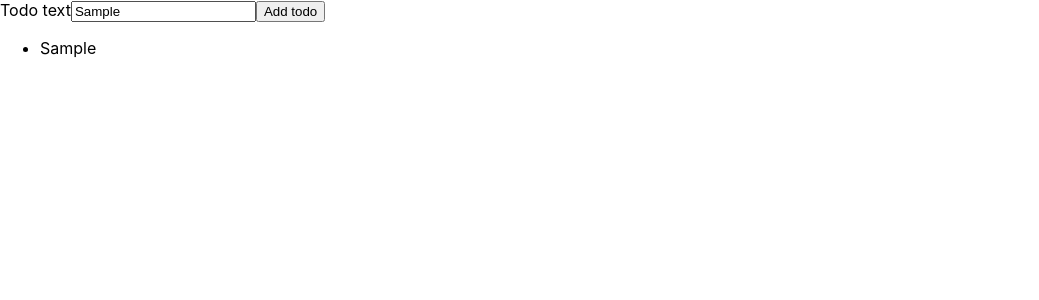
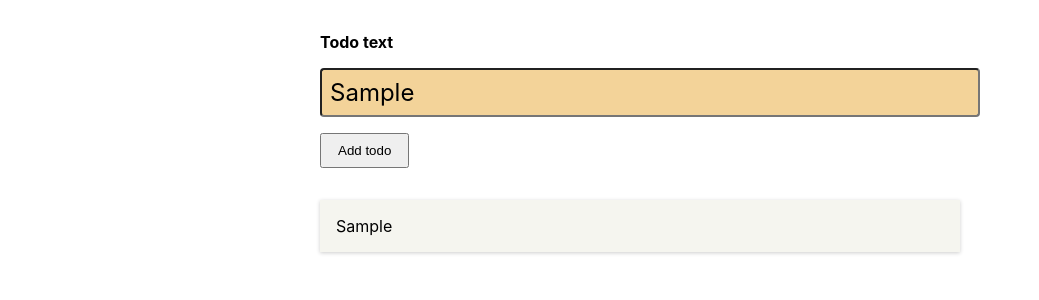
Before and after one commit to jazmindestefano/todo-list-ts, a React (Create React App) app: page / in a window 1280 px wide. Both pictures are taken after typing "Sample" into the empty fields and a click on the button "Add todo". Shown: the top 300 px of the page, without its empty margins (0-1039 px from the left). Built offline with nearby package versions, Linux system fonts and the light colour scheme.

Commit message:
create css file and add it to tsx file

```diff
--- /dev/null
+++ b/src/components/NewTodo.module.css
@@ -0,0 +1,25 @@
+.form {
+    width: 40rem;
+    margin: 2rem auto;
+}
+
+.form label {
+    display: 'block';
+    font-weight: bold;
+    margin-bottom: 0.5rem;
+}
+
+.form input {
+    display: block;
+    width: 100%;
+    font: inherit;
+    font-size: 1.5rem;
+    padding: 0.5rem;
+    border-radius: 4px;
+    margin: 1rem 0;
+    background-color: rgb(243, 211, 153);
+}
+
+.form button {
+    padding: 0.5rem 1rem;
+}
--- a/src/components/NewTodo.tsx
+++ b/src/components/NewTodo.tsx
@@ -1,4 +1,5 @@
-import { useRef } from "react";
+import React, { useRef } from "react";
+import newTodoCss from './NewTodo.module.css';
 
 const NewTodo: React.FC<{onAddTodo: (text: string) => void }> = (props) => {
     const todoTextInputRef = useRef<HTMLInputElement>(null);
@@ -14,7 +15,7 @@ const NewTodo: React.FC<{onAddTodo: (text: string) => void }> = (props) => {
     };
 
     return(
-        <form onSubmit={submitHandler}>
+        <form onSubmit={submitHandler} className={newTodoCss.form}>
             <label htmlFor="text">Todo text</label>
             <input type="text" id="text" ref={todoTextInputRef}/>
             <button>Add todo</button>
--- /dev/null
+++ b/src/components/TodoItem.module.css
@@ -0,0 +1,6 @@
+.item {
+    margin: 1rem 0;
+    box-shadow: 0 1px 4px rgba(0, 0, 0, 0.2);
+    padding: 1rem;
+    background-color: #f5f5ef;
+}
--- a/src/components/Todoitem.tsx
+++ b/src/components/Todoitem.tsx
@@ -1,6 +1,8 @@
+import todoItemCss from './TodoItem.module.css';
+
 const TodoItem: React.FC<{text: string}> = (props) => {
 return (
-        <li>{props.text}</li>
+        <li className={todoItemCss.item}>{props.text}</li>
     )
 };
 
--- /dev/null
+++ b/src/components/Todos.module.css
@@ -0,0 +1,6 @@
+.todos {
+    list-style: none;
+    margin: 2rem auto;
+    padding: 0;
+    width: 40rem;
+}
--- a/src/components/Todos.tsx
+++ b/src/components/Todos.tsx
@@ -1,9 +1,10 @@
 import Todo from '../models/todo';
 import TodoItem from './TodoItem';
+import todosCss from './Todos.module.css';
 
 const Todos: React.FC<{items: Todo[]}> = (props) => {
     return (
-        <ul>
+        <ul className={todosCss.todos}>
             {props.items.map((item) => (
                 <TodoItem key={item.id} text={item.text}/>
             ))}
```
